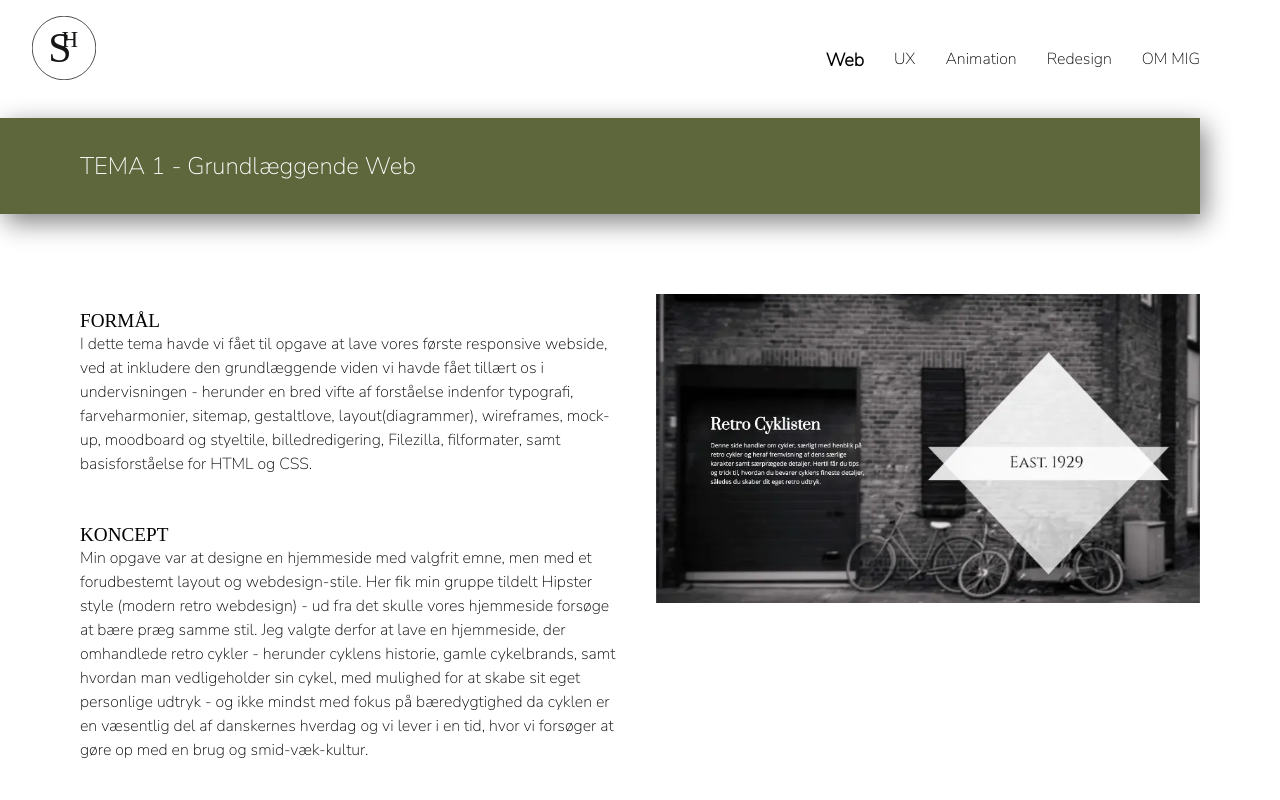
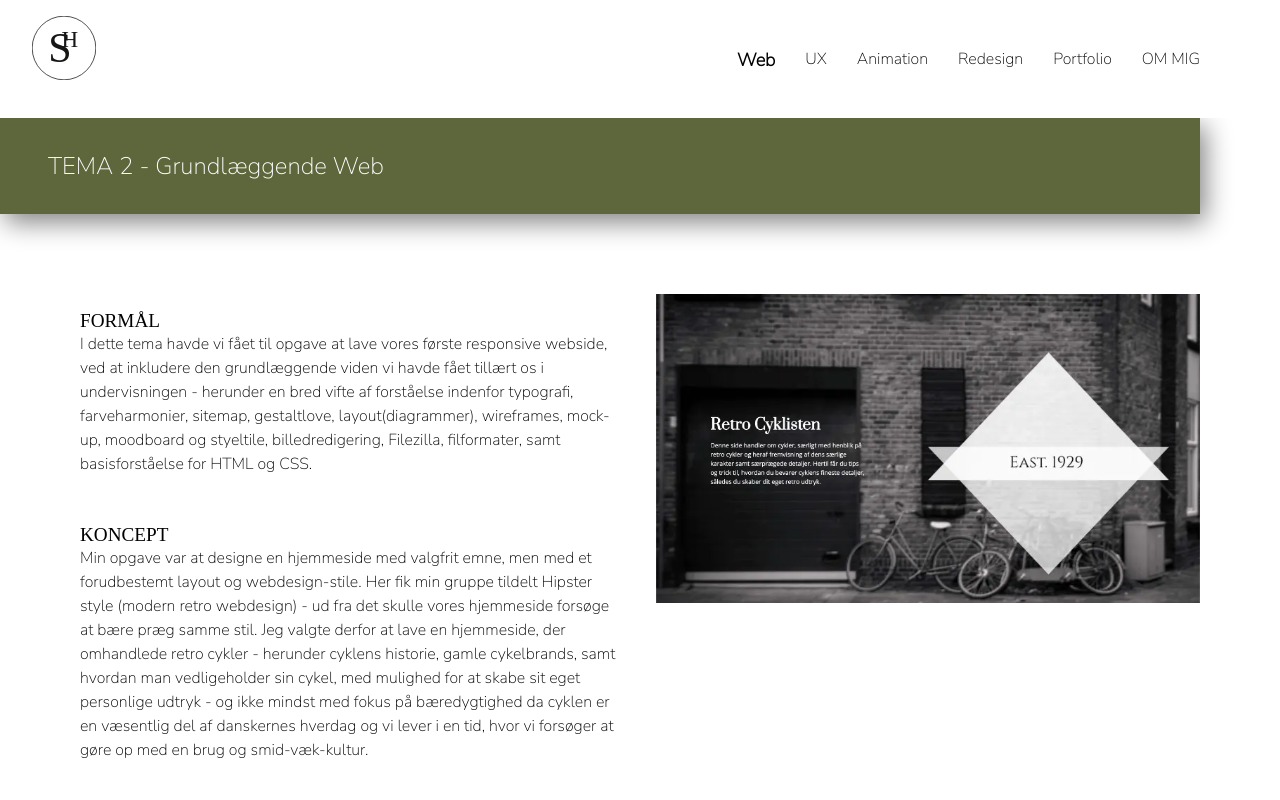
Before and after one commit to sofi413c/Portfolioeksamen-F22, a plain HTML site: page web.html in a window 1280 px wide. Shown: the top 800 px of the page. Drawn offline with Linux system fonts and the light colour scheme; a web font is replaced by a local one.

Commit message:
portfoliohtml oprettet

```diff
--- a/animation.css
+++ b/animation.css
@@ -5,12 +5,6 @@
 }
 .tema_overskrift {
   background-color: var(--orange);
-  color: white;
-  padding: var(--space-s);
-  padding-left: var(--space-m);
-  margin-bottom: var(--space-m);
-  white-space: nowrap;
-  box-shadow: 5px 8px 25px grey;
 }
 
 /*----------FORMÅL/KONCEPT---------*/
@@ -69,18 +63,6 @@ section h3 {
 
 /*_____________DESKTOP______________*/
 @media (min-width: 800px) {
-  .tema_overskrift {
-    background-color: var(--orange);
-    color: white;
-    padding: var(--space-s);
-    padding-left: var(--space-xl);
-    margin-bottom: var(--space-m);
-    margin-right: var(--space-xl);
-
-    font-family: nunito;
-    box-shadow: 5px 8px 25px grey;
-  }
-
   /*----------FORMÅL/KONCEPT---------*/
 
   main {
--- a/mutual_styles.css
+++ b/mutual_styles.css
@@ -29,7 +29,7 @@ html {
 
 @font-face {
   font-family: comorant_regular;
-    font-display: swap; /*fortæller at fonten skal vises med det samme, når fonten er loaded, da denne font er en stor fil*/
+  font-display: swap; /*fortæller at fonten skal vises med det samme, når fonten er loaded, da denne font er en stor fil*/
   src: url(fonts/Cormorant/Cormorant-Regular.ttf);
 }
 @font-face {
@@ -77,10 +77,44 @@ a {
   border-bottom: 1px solid black;
 }
 
-/* .link_produkt a:hover {
-  background-color: black;
-  cursor: pointer;
-} */
+.grid0 {
+  display: grid;
+  grid-template-columns: 1fr 1fr;
+  grid-template-rows: 1fr;
+}
+.tema_overskrift {
+  box-shadow: 5px 8px 25px grey;
+  padding: var(--space-s);
+  margin-bottom: var(--space-m);
+
+  grid-row: 1;
+  grid-column: 1 / span 2;
+  z-index: -1;
+
+  animation-name: flyvtilsiden_kf;
+  animation-duration: 2s;
+}
+
+@keyframes flyvtilsiden_kf {
+  0% {
+    transform: translateX(-200%);
+  }
+
+  100% {
+    transform: translateX(0%);
+  }
+}
+
+.tema_navn {
+  grid-column: 1;
+  grid-row: 1;
+  color: white;
+  padding: var(--space-s);
+  padding-left: var(--space-m);
+  margin-bottom: var(--space-m);
+  font-family: nunito;
+  white-space: nowrap;
+}
 
 /*---------GENEREL----------*/
 main {
@@ -116,8 +150,22 @@ nav ul {
   color: white;
   text-align: center;
   margin-top: var(--space-s);
+
+  animation-name: puls_kf;
+  animation-duration: 1.5s;
+  animation-iteration-count: infinite;
+  animation-direction: alternate-reverse;
 }
 
+@keyframes puls_kf {
+  0% {
+    transform: scale(0.9);
+  }
+
+  100% {
+    transform: scale(1);
+  }
+}
 /*---------FOOTER-----------*/
 
 .grid {
@@ -157,6 +205,10 @@ nav ul {
     padding-top: var(--space-m);
     margin-right: var(--space-xl);
   }
+
+  .tema_overskrift {
+    margin-right: var(--space-xl);
+  }
   /*----------KNAP--------*/
   .link_produkt {
     grid-column: 1 / span 3;
--- /dev/null
+++ b/portfolio.css
@@ -0,0 +1,13 @@
+/*------------menu---------*/
+.toggle_web {
+  font-weight: bolder;
+  font-size: large;
+}
+
+  .tema_overskrift {
+    background-color: var(--moerkgroen);
+    color: white;
+
+    font-family: nunito;
+    box-shadow: 5px 8px 25px grey;
+  }
--- a/redesign.css
+++ b/redesign.css
@@ -6,11 +6,6 @@
 
 .tema_overskrift {
   background-color: var(--brun);
-  box-shadow: 5px 8px 25px grey;
-  color: white;
-  padding: var(--space-s);
-  padding-left: var(--space-m);
-  margin-bottom: var(--space-m);
 }
 
 section h3 {
@@ -198,6 +193,9 @@ section h3 {
     margin-top: 0;
   }
 
+  .proces_redesign {
+    max-width: 100%;
+  }
   .link_produkt {
     margin-top: var(--space-xl);
   }
--- a/ux.css
+++ b/ux.css
@@ -6,11 +6,6 @@
 
 .tema_overskrift {
   background-color: var(--lysgroen);
-  color: white;
-  padding: var(--space-s);
-  padding-left: var(--space-m);
-  margin-bottom: var(--space-m);
-  box-shadow: 5px 8px 25px grey;
 }
 
 /*-------FORMÅL/KONCEPT---------*/
@@ -61,17 +56,7 @@ section h3 {
   main {
     margin-inline: var(--space-xl);
   }
-  .tema_overskrift {
-    background-color: var(--lysgroen);
-    color: white;
-    padding: var(--space-s);
-    padding-left: var(--space-xl);
-    margin-bottom: var(--space-m);
-    margin-right: var(--space-xl);
 
-    font-family: nunito;
-    box-shadow: 5px 8px 25px grey;
-  }
   /*--------FORMÅL/KONCEPT---------*/
   .grid1 {
     display: grid;
--- a/web.css
+++ b/web.css
@@ -3,22 +3,22 @@
   font-weight: bolder;
   font-size: large;
 }
+
+  .tema_overskrift {
+    background-color: var(--moerkgroen);
+    color: white;
+
+    font-family: nunito;
+    box-shadow: 5px 8px 25px grey;
+  }
 /*---------FORMÅL/KONCEPT----------*/
-
-.tema_overskrift {
-  background-color: var(--moerkgroen);
-  box-shadow: 5px 8px 25px grey;
-  color: white;
-  padding: var(--space-s);
-  padding-left: var(--space-m);
-  margin-bottom: var(--space-m);
-}
 
 section h3 {
   margin-top: var(--space-m);
 }
 
 .splashbillede_web {
+  aspect-ratio: 774/439;
   max-width: 100%;
   margin-top: var(--space-s);
 }
@@ -49,17 +49,7 @@ section h3 {
   main {
     margin-inline: var(--space-xl);
   }
-  .tema_overskrift {
-    background-color: var(--moerkgroen);
-    color: white;
-    padding: var(--space-s);
-    padding-left: var(--space-xl);
-    margin-bottom: var(--space-m);
-    margin-right: var(--space-xl);
 
-    font-family: nunito;
-    box-shadow: 5px 8px 25px grey;
-  }
 
   /*-------FORMÅL/KONCEPT--------*/
 
--- a/web.html
+++ b/web.html
@@ -20,11 +20,15 @@
           <li class="toggle_ux"><a href="ux.html" style="text-decoration: none">UX</a></li>
           <li class="toggle_animation"><a href="animation.html" style="text-decoration: none">Animation</a></li>
           <li class="toggle_redesign"><a href="redesign.html" style="text-decoration: none">Redesign</a></li>
+          <li class="toggle_portfolio"><a href="portfolio.html" style="text-decoration: none">Portfolio</a></li>
           <li class="toggle_om"><a href="om.html" style="text-decoration: none">OM MIG</a></li>
         </ul>
       </nav>
     </header>
-    <div class="tema_overskrift"><h2>TEMA 1 - Grundlæggende Web</h2></div>
+    <section class="grid0">
+      <div class="tema_overskrift"></div>
+      <div class="tema_navn"><h2>TEMA 2 - Grundlæggende Web</h2></div>
+    </section>
     <main>
       <section class="grid1">
         <div class="formaal">
@@ -57,7 +61,7 @@
           <h3>PROCES</h3>
           <p>Processen var meget fastlagt i starten, her fik vi tildelt wireframes og layoutdiagrammer som vi skulle følge.</p>
         </div>
-        <a class="link_produkt" href="https://sofiexiao.dk/kea/02_web/04_responsive/responsive_v2/index.html"><button>SE HJEMMESIDEN HER</button></a>
+        <div class="link_produkt"><a href="https://sofiexiao.dk/kea/02_web/04_responsive/responsive_v2/index.html">SE HJEMMESIDEN HER</a></div>
       </section>
     </main>
 
@@ -68,8 +72,10 @@
         <a href="https://www.instagram.com/sofie.hemmingsen/?hl=da"> <img class="instagram" src="icon/ig.svg" alt="facebook" /></a>
         <a href="https://www.youtube.com/channel/UCoTUY1L_-8vrWvJdkS2fkWg"> <img class="youtube" src="icon/yt.svg" alt="facebook" /></a>
         <div class="copyright">
-          &copy Sofie Xiao Rosenlund Hemmingsen<br />
-          Multimediedesigner, KEA 2022
+          <p>
+            &copy; Sofie Xiao Rosenlund Hemmingsen<br />
+            Multimediedesigner, KEA 2022
+          </p>
         </div>
       </div>
     </footer>
```
Also changed, not shown: animation.html (+7 -4 lines), index.css (+16 -2 lines), index.html (+9 -7 lines), om.html (+1 -0 lines), portfolio.html (added, +29 -0 lines), redesign.html (+11 -6 lines), ux.html (+7 -3 lines), billeder/proces_redesign.webp (added).
